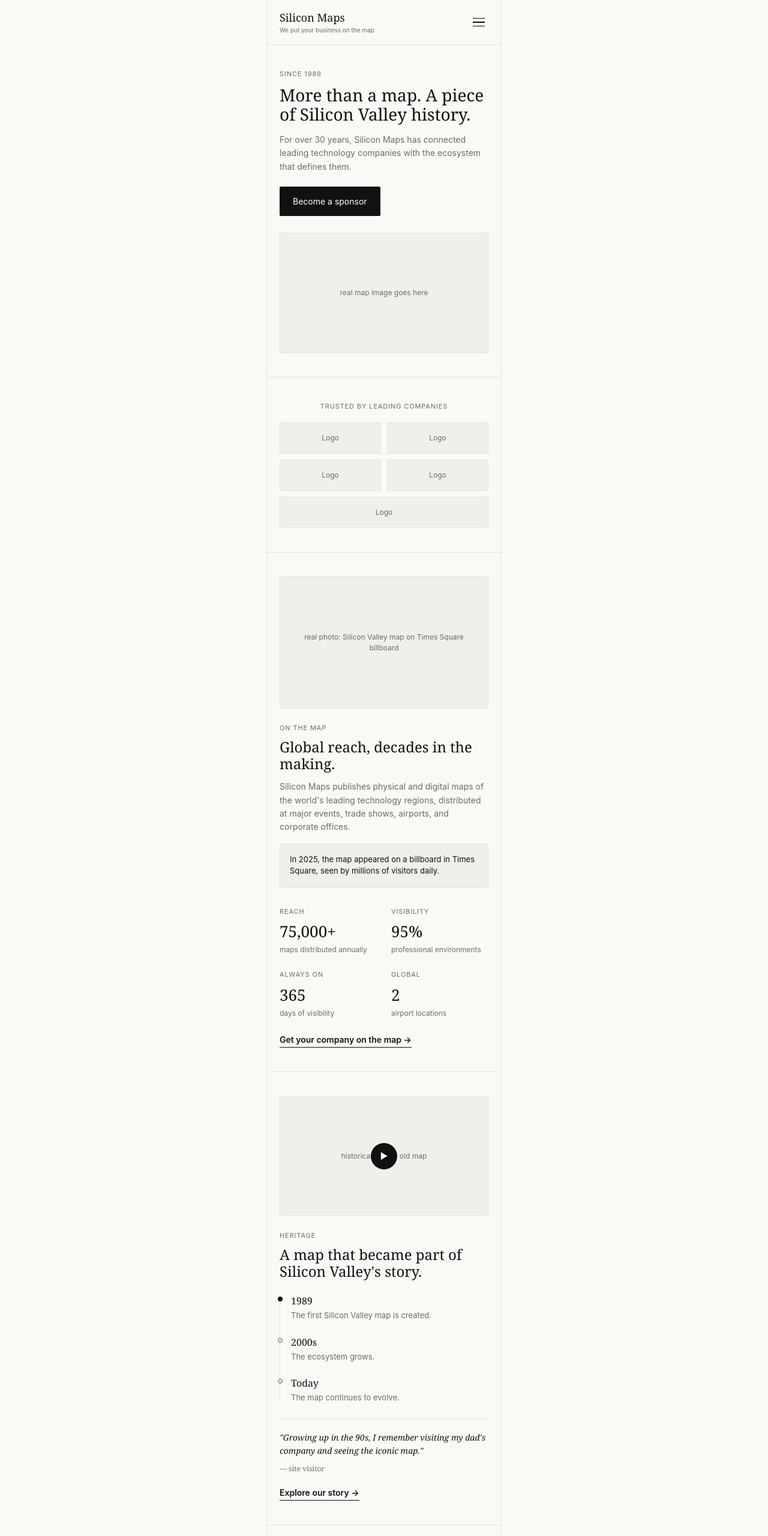
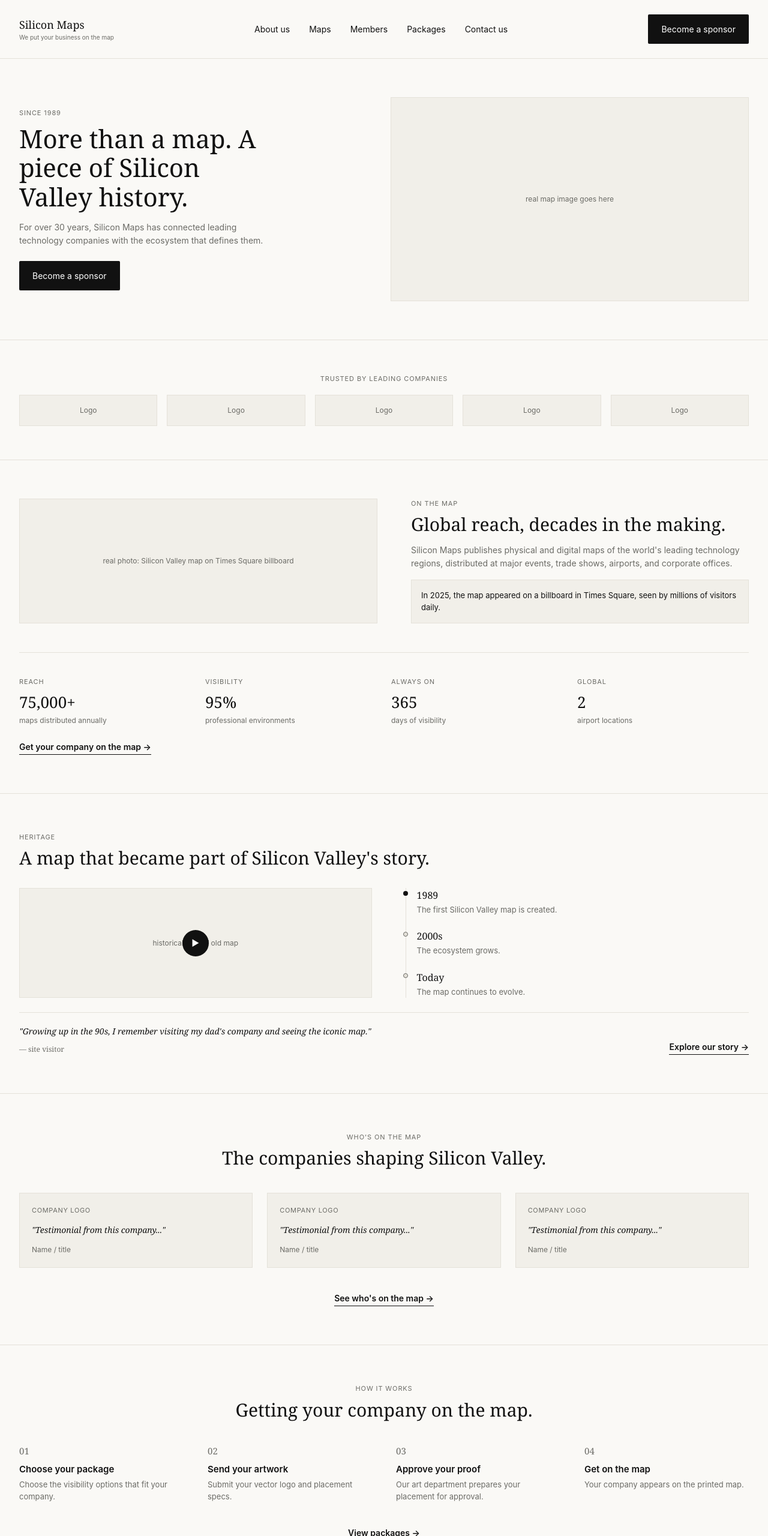
Before and after one commit to isabelledesouza/silicon-maps-unsolicited-redesign, a website: page index.html in a window 1280 px wide. Shown: the top 2560 px of the page at 60% size. Drawn offline with nearby package versions, Linux system fonts and the light colour scheme; files that its build step writes are made by us from their sources.

Commit message:
colors added

```diff
--- a/index.html
+++ b/index.html
@@ -6,15 +6,25 @@
     <link rel="stylesheet" href="dist/output.css">
     <title>Document</title>
 </head>
-<body>
-    <body class="font-[-apple-system,_'Helvetica_Neue',_Arial,_sans-serif] text-[#111111] bg-[#FAF9F6] max-w-[390px] mx-auto border-x border-[#E4E1D9]">
+<body class="font-[-apple-system,_'Helvetica_Neue',_Arial,_sans-serif] text-[#111111] bg-[#FAF9F6] max-w-[390px] sm:max-w-none lg:max-w-[1280px] w-full mx-auto border-x border-[#E4E1D9] sm:border-x-0">
 
-  <header class="flex items-center justify-between px-5 py-4 border-b border-[#E4E1D9] sticky top-0 bg-[#FAF9F6] z-10">
+  <header class="flex items-center justify-between px-5 py-4 sm:px-8 sm:py-5 lg:py-6 border-b border-[#E4E1D9] sticky top-0 bg-[#FAF9F6] z-10">
     <div>
       <span class="font-[Georgia,_'Times_New_Roman',_serif] font-normal text-[18px]">Silicon Maps</span>
       <span class="text-[10px] text-[#6B6B66] block">We put your business on the map</span>
     </div>
-    <button class="w-8 h-8 flex flex-col items-center justify-center gap-[5px] bg-transparent border-none"
+
+    <nav class="hidden lg:flex items-center gap-8 text-[14px]">
+      <a href="#" class="text-inherit no-underline">About us</a>
+      <a href="#" class="text-inherit no-underline">Maps</a>
+      <a href="#" class="text-inherit no-underline">Members</a>
+      <a href="#" class="text-inherit no-underline">Packages</a>
+      <a href="#" class="text-inherit no-underline">Contact us</a>
+    </nav>
+
+    <a class="hidden lg:inline-block bg-[#111111] text-white px-[22px] py-[14px] text-[14px] rounded-[2px] text-center">Become a sponsor</a>
+
+    <button class="lg:hidden w-8 h-8 flex flex-col items-center justify-center gap-[5px] bg-transparent border-none"
       onclick="const el=document.getElementById('drawer'); el.classList.toggle('hidden'); el.classList.toggle('flex');">
       <span class="w-5 h-[1.5px] bg-[#111111] block"></span>
       <span class="w-5 h-[1.5px] bg-[#111111] block"></span>
@@ -22,42 +32,50 @@
     </button>
   </header>
 
-  <nav id="drawer" class="hidden flex-col px-5 py-5 border-b border-[#E4E1D9] gap-4 text-[15px]">
+  <nav id="drawer" class="hidden lg:hidden flex-col px-5 py-5 sm:px-8 border-b border-[#E4E1D9] gap-4 text-[15px]">
     <a href="#" class="text-inherit no-underline">About us</a>
     <a href="#" class="text-inherit no-underline">Maps</a>
     <a href="#" class="text-inherit no-underline">Members</a>
     <a href="#" class="text-inherit no-underline">Packages</a>
     <a href="#" class="text-inherit no-underline">Contact us</a>
-    <a class="inline-block bg-[#111111] text-white px-[22px] py-[14px] text-[14px] rounded-[2px] text-center mt-2">Become a sponsor</a>
+    <a class="inline-block bg-[#111111] text-white px-[22px] py-[14px] text-[14px] rounded-[2px] text-center mt-2 w-fit">Become a sponsor</a>
   </nav>
 
-  <section class="px-5 py-10 border-b border-[#E4E1D9]">
+  <section class="px-5 py-10 sm:px-8 sm:py-12 lg:py-16 border-b border-[#E4E1D9]">
+    <div class="lg:flex lg:items-center lg:gap-14">
+      <div class="lg:flex-1">
         <div class="text-[11px] tracking-[0.08em] uppercase text-[#6B6B66] mb-[10px]">Since 1989</div>
-    <h1 class="font-[Georgia,_'Times_New_Roman',_serif] font-normal leading-[1.15] text-[28px] mb-4">More than a map. A piece of Silicon Valley history.</h1>
-    <p class="text-[14px] text-[#6B6B66] leading-[1.6] mb-[22px]">For over 30 years, Silicon Maps has connected leading technology companies with the ecosystem that defines them.</p>
+        <h1 class="font-[Georgia,_'Times_New_Roman',_serif] font-normal leading-[1.15] text-[28px] sm:text-[34px] lg:text-[42px] mb-4 lg:max-w-[420px]">More than a map. A piece of Silicon Valley history.</h1>
+        <p class="text-[14px] text-[#6B6B66] leading-[1.6] mb-[22px] lg:max-w-[420px]">For over 30 years, Silicon Maps has connected leading technology companies with the ecosystem that defines them.</p>
         <a class="inline-block bg-[#111111] text-white px-[22px] py-[14px] text-[14px] rounded-[2px] text-center">Become a sponsor</a>
-    <div class="bg-[#F1EFE9] border border-[#E4E1D9] text-[#6B6B66] text-[12px] flex items-center justify-center text-center px-4 py-[60px] h-[200px] mt-7">real map image goes here</div>
+      </div>
+      <div class="bg-[#F1EFE9] border border-[#E4E1D9] text-[#6B6B66] text-[12px] flex items-center justify-center text-center px-4 py-[60px] h-[200px] sm:h-[260px] mt-7 lg:mt-0 lg:flex-1 lg:h-[340px] lg:py-0">real map image goes here</div>
+    </div>
   </section>
 
-  <section class="px-5 py-10 border-b border-[#E4E1D9]">
+  <section class="px-5 py-10 sm:px-8 sm:py-12 lg:py-14 border-b border-[#E4E1D9]">
     <div class="text-center text-[11px] tracking-[0.08em] uppercase text-[#6B6B66] mb-[18px]">Trusted by leading companies</div>
-    <div class="grid grid-cols-2 gap-[10px]">
+    <div class="grid grid-cols-2 sm:grid-cols-3 lg:grid-cols-5 gap-[10px] sm:gap-4">
       <div class="bg-[#F1EFE9] border border-[#E4E1D9] p-4 text-center text-[12px] text-[#6B6B66]">Logo</div>
       <div class="bg-[#F1EFE9] border border-[#E4E1D9] p-4 text-center text-[12px] text-[#6B6B66]">Logo</div>
       <div class="bg-[#F1EFE9] border border-[#E4E1D9] p-4 text-center text-[12px] text-[#6B6B66]">Logo</div>
       <div class="bg-[#F1EFE9] border border-[#E4E1D9] p-4 text-center text-[12px] text-[#6B6B66]">Logo</div>
-      <div class="bg-[#F1EFE9] border border-[#E4E1D9] p-4 text-center text-[12px] text-[#6B6B66] col-span-2">Logo</div>
+      <div class="bg-[#F1EFE9] border border-[#E4E1D9] p-4 text-center text-[12px] text-[#6B6B66] col-span-2 sm:col-span-1">Logo</div>
     </div>
   </section>
 
-  <section class="px-5 py-10 border-b border-[#E4E1D9]">
-    <div class="bg-[#F1EFE9] border border-[#E4E1D9] text-[#6B6B66] text-[12px] flex items-center justify-center text-center px-4 h-[220px] mb-6">real photo: Silicon Valley map on Times Square billboard</div>
+  <section class="px-5 py-10 sm:px-8 sm:py-12 lg:py-16 border-b border-[#E4E1D9]">
+    <div class="lg:flex lg:gap-14">
+      <div class="bg-[#F1EFE9] border border-[#E4E1D9] text-[#6B6B66] text-[12px] flex items-center justify-center text-center px-4 h-[220px] sm:h-[280px] mb-6 lg:mb-0 lg:flex-1 lg:h-auto">real photo: Silicon Valley map on Times Square billboard</div>
+      <div class="lg:flex-1">
         <div class="text-[11px] tracking-[0.08em] uppercase text-[#6B6B66] mb-[10px]">On the map</div>
-    <h2 class="font-[Georgia,_'Times_New_Roman',_serif] font-normal leading-[1.15] text-[24px] mb-[14px]">Global reach, decades in the making.</h2>
+        <h2 class="font-[Georgia,_'Times_New_Roman',_serif] font-normal leading-[1.15] text-[24px] sm:text-[27px] lg:text-[30px] mb-[14px]">Global reach, decades in the making.</h2>
         <p class="text-[14px] text-[#6B6B66] leading-[1.6] mb-4">Silicon Maps publishes physical and digital maps of the world's leading technology regions, distributed at major events, trade shows, airports, and corporate offices.</p>
         <div class="bg-[#F1EFE9] border border-[#E4E1D9] p-4 text-[13px] leading-[1.5] mt-2">In 2025, the map appeared on a billboard in Times Square, seen by millions of visitors daily.</div>
+      </div>
+    </div>
 
-    <div class="grid grid-cols-2 gap-6 mt-8">
+    <div class="grid grid-cols-2 sm:grid-cols-4 gap-6 mt-8 sm:mt-10 lg:mt-12 lg:pt-10 lg:border-t lg:border-[#E4E1D9]">
       <div>
         <div class="text-[11px] tracking-[0.08em] uppercase text-[#6B6B66] mb-[6px]">Reach</div>
         <div class="font-[Georgia,_'Times_New_Roman',_serif] font-normal text-[26px]">75,000+</div>
@@ -82,15 +100,17 @@
     <a class="mt-6 text-[14px] font-semibold border-b border-[#111111] inline-block pb-[2px]">Get your company on the map →</a>
   </section>
 
-  <section class="px-5 py-10 border-b border-[#E4E1D9]">
-    <div class="bg-[#F1EFE9] border border-[#E4E1D9] text-[#6B6B66] text-[12px] flex items-center justify-center text-center px-4 h-[200px] mb-6 relative">
+  <section class="px-5 py-10 sm:px-8 sm:py-12 lg:py-16 border-b border-[#E4E1D9]">
+    <div class="text-[11px] tracking-[0.08em] uppercase text-[#6B6B66] mb-[10px]">Heritage</div>
+    <h2 class="font-[Georgia,_'Times_New_Roman',_serif] font-normal leading-[1.15] text-[24px] sm:text-[27px] lg:text-[30px] mb-[14px] lg:mb-8">A map that became part of Silicon Valley's story.</h2>
+
+    <div class="lg:flex lg:gap-14">
+      <div class="bg-[#F1EFE9] border border-[#E4E1D9] text-[#6B6B66] text-[12px] flex items-center justify-center text-center px-4 h-[200px] sm:h-[260px] mb-6 relative lg:mb-0 lg:flex-1 lg:h-auto">
         historical video / old map
         <div class="absolute top-1/2 left-1/2 -translate-x-1/2 -translate-y-1/2 w-11 h-11 rounded-full bg-[#111111] text-white flex items-center justify-center text-[14px]">▶</div>
       </div>
-    <div class="text-[11px] tracking-[0.08em] uppercase text-[#6B6B66] mb-[10px]">Heritage</div>
-    <h2 class="font-[Georgia,_'Times_New_Roman',_serif] font-normal leading-[1.15] text-[24px] mb-[14px]">A map that became part of Silicon Valley's story.</h2>
 
-    <div class="my-6 border-l border-[#E4E1D9] pl-[18px]">
+      <div class="my-6 sm:my-8 lg:my-0 lg:flex-1 border-l border-[#E4E1D9] pl-[18px]">
         <div class="relative mb-[22px] last:mb-0 before:content-[''] before:absolute before:left-[-22.5px] before:top-[5px] before:w-2 before:h-2 before:rounded-full before:bg-[#111111]">
           <div class="font-[Georgia,_'Times_New_Roman',_serif] font-normal text-[16px] mb-[3px]">1989</div>
           <div class="text-[13px] text-[#6B6B66]">The first Silicon Valley map is created.</div>
@@ -104,63 +124,66 @@
           <div class="text-[13px] text-[#6B6B66]">The map continues to evolve.</div>
         </div>
       </div>
+    </div>
 
-    <div class="font-[Georgia,_'Times_New_Roman',_serif] italic text-[14px] leading-[1.6] text-[#111111] border-t border-[#E4E1D9] pt-5 mt-6">
+    <div class="lg:flex lg:items-end lg:justify-between lg:gap-10 border-t border-[#E4E1D9] pt-5 mt-6">
+      <div class="font-[Georgia,_'Times_New_Roman',_serif] italic text-[14px] leading-[1.6] text-[#111111]">
         "Growing up in the 90s, I remember visiting my dad's company and seeing the iconic map."
         <span class="not-italic text-[12px] text-[#6B6B66] block mt-2">— site visitor</span>
       </div>
-    <a class="text-[14px] font-semibold border-b border-[#111111] pb-[2px] block mt-5 w-fit">Explore our story →</a>
+      <a class="text-[14px] font-semibold border-b border-[#111111] pb-[2px] block mt-5 lg:mt-0 w-fit shrink-0">Explore our story →</a>
+    </div>
   </section>
 
-  <section class="px-5 py-10 border-b border-[#E4E1D9]">
+  <section class="px-5 py-10 sm:px-8 sm:py-12 lg:py-16 border-b border-[#E4E1D9]">
     <div class="text-[11px] tracking-[0.08em] uppercase text-[#6B6B66] mb-[10px] text-center">Who's on the map</div>
-    <h2 class="font-[Georgia,_'Times_New_Roman',_serif] font-normal leading-[1.15] text-[24px] mb-[14px] text-center">The companies shaping Silicon Valley.</h2>
-    <div class="mt-6">
-      <div class="bg-[#F1EFE9] border border-[#E4E1D9] p-5 mb-[14px] last:mb-0">
+    <h2 class="font-[Georgia,_'Times_New_Roman',_serif] font-normal leading-[1.15] text-[24px] sm:text-[27px] lg:text-[30px] mb-[14px] text-center">The companies shaping Silicon Valley.</h2>
+    <div class="mt-6 sm:mt-8 lg:mt-10 grid grid-cols-1 sm:grid-cols-2 lg:grid-cols-3 gap-6">
+      <div class="bg-[#F1EFE9] border border-[#E4E1D9] p-5 mb-[14px] sm:mb-0">
         <div class="text-[11px] tracking-[0.06em] uppercase text-[#6B6B66] mb-[14px]">Company logo</div>
         <p class="font-[Georgia,_'Times_New_Roman',_serif] italic text-[14px] leading-[1.5] mb-[14px]">"Testimonial from this company..."</p>
         <div class="text-[12px] text-[#6B6B66]">Name / title</div>
       </div>
-      <div class="bg-[#F1EFE9] border border-[#E4E1D9] p-5 mb-[14px] last:mb-0">
+      <div class="bg-[#F1EFE9] border border-[#E4E1D9] p-5 mb-[14px] sm:mb-0">
         <div class="text-[11px] tracking-[0.06em] uppercase text-[#6B6B66] mb-[14px]">Company logo</div>
         <p class="font-[Georgia,_'Times_New_Roman',_serif] italic text-[14px] leading-[1.5] mb-[14px]">"Testimonial from this company..."</p>
         <div class="text-[12px] text-[#6B6B66]">Name / title</div>
       </div>
-      <div class="bg-[#F1EFE9] border border-[#E4E1D9] p-5 mb-[14px] last:mb-0">
+      <div class="bg-[#F1EFE9] border border-[#E4E1D9] p-5 mb-[14px] sm:mb-0">
         <div class="text-[11px] tracking-[0.06em] uppercase text-[#6B6B66] mb-[14px]">Company logo</div>
         <p class="font-[Georgia,_'Times_New_Roman',_serif] italic text-[14px] leading-[1.5] mb-[14px]">"Testimonial from this company..."</p>
         <div class="text-[12px] text-[#6B6B66]">Name / title</div>
       </div>
     </div>
-    <a class="block text-center mt-5 text-[14px] font-semibold border-b border-[#111111] pb-[2px] w-fit mx-auto">See who's on the map →</a>
+    <a class="block text-center mt-5 sm:mt-8 lg:mt-10 text-[14px] font-semibold border-b border-[#111111] pb-[2px] w-fit mx-auto">See who's on the map →</a>
   </section>
 
-  <section class="px-5 py-10 border-b border-[#E4E1D9]">
+  <section class="px-5 py-10 sm:px-8 sm:py-12 lg:py-16 border-b border-[#E4E1D9]">
     <div class="text-[11px] tracking-[0.08em] uppercase text-[#6B6B66] mb-[10px] text-center">How it works</div>
-    <h2 class="font-[Georgia,_'Times_New_Roman',_serif] font-normal leading-[1.15] text-[24px] mb-[14px] text-center">Getting your company on the map.</h2>
-    <div class="mt-6">
-      <div class="flex gap-[14px] py-[18px] border-t border-[#E4E1D9] first:border-t-0">
+    <h2 class="font-[Georgia,_'Times_New_Roman',_serif] font-normal leading-[1.15] text-[24px] sm:text-[27px] lg:text-[30px] mb-[14px] text-center">Getting your company on the map.</h2>
+    <div class="mt-6 sm:mt-8 lg:mt-10 sm:grid sm:grid-cols-2 sm:gap-8 lg:grid-cols-4 lg:gap-10">
+      <div class="flex gap-[14px] py-[18px] border-t border-[#E4E1D9] first:border-t-0 sm:flex-col sm:gap-2 sm:py-0 sm:border-t-0">
         <div class="font-[Georgia,_'Times_New_Roman',_serif] font-normal text-[15px] text-[#6B6B66] min-w-6">01</div>
         <div>
           <h3 class="text-[15px] mb-[5px] font-[-apple-system,_'Helvetica_Neue',_Arial,_sans-serif] font-semibold">Choose your package</h3>
           <p class="text-[13px] text-[#6B6B66] leading-[1.5]">Choose the visibility options that fit your company.</p>
         </div>
       </div>
-      <div class="flex gap-[14px] py-[18px] border-t border-[#E4E1D9] first:border-t-0">
+      <div class="flex gap-[14px] py-[18px] border-t border-[#E4E1D9] first:border-t-0 sm:flex-col sm:gap-2 sm:py-0 sm:border-t-0">
         <div class="font-[Georgia,_'Times_New_Roman',_serif] font-normal text-[15px] text-[#6B6B66] min-w-6">02</div>
         <div>
           <h3 class="text-[15px] mb-[5px] font-[-apple-system,_'Helvetica_Neue',_Arial,_sans-serif] font-semibold">Send your artwork</h3>
           <p class="text-[13px] text-[#6B6B66] leading-[1.5]">Submit your vector logo and placement specs.</p>
         </div>
       </div>
-      <div class="flex gap-[14px] py-[18px] border-t border-[#E4E1D9] first:border-t-0">
+      <div class="flex gap-[14px] py-[18px] border-t border-[#E4E1D9] first:border-t-0 sm:flex-col sm:gap-2 sm:py-0 sm:border-t-0">
         <div class="font-[Georgia,_'Times_New_Roman',_serif] font-normal text-[15px] text-[#6B6B66] min-w-6">03</div>
         <div>
           <h3 class="text-[15px] mb-[5px] font-[-apple-system,_'Helvetica_Neue',_Arial,_sans-serif] font-semibold">Approve your proof</h3>
           <p class="text-[13px] text-[#6B6B66] leading-[1.5]">Our art department prepares your placement for approval.</p>
         </div>
       </div>
-      <div class="flex gap-[14px] py-[18px] border-t border-[#E4E1D9] first:border-t-0">
+      <div class="flex gap-[14px] py-[18px] border-t border-[#E4E1D9] first:border-t-0 sm:flex-col sm:gap-2 sm:py-0 sm:border-t-0">
         <div class="font-[Georgia,_'Times_New_Roman',_serif] font-normal text-[15px] text-[#6B6B66] min-w-6">04</div>
         <div>
           <h3 class="text-[15px] mb-[5px] font-[-apple-system,_'Helvetica_Neue',_Arial,_sans-serif] font-semibold">Get on the map</h3>
@@ -168,21 +191,22 @@
         </div>
       </div>
     </div>
-    <a class="block text-center mt-2 text-[14px] font-semibold border-b border-[#111111] pb-[2px] w-fit mx-auto">View packages →</a>
+    <a class="block text-center mt-2 sm:mt-8 lg:mt-10 text-[14px] font-semibold border-b border-[#111111] pb-[2px] w-fit mx-auto">View packages →</a>
   </section>
 
-  <section class="px-5 py-10 border-b border-[#E4E1D9] bg-[#F1EFE9] text-center">
-    <h2 class="font-[Georgia,_'Times_New_Roman',_serif] font-normal leading-[1.15] text-[24px] mb-3">Put your company on the map.</h2>
-    <p class="text-[14px] text-[#6B6B66] mb-[22px] leading-[1.6]">Join leading technology companies and increase your visibility across the Silicon Valley ecosystem.</p>
-    <a class="inline-block bg-[#111111] text-white px-[22px] py-[14px] text-[14px] rounded-[2px] text-center w-full">Become a sponsor →</a>
+  <section class="px-5 py-10 sm:px-8 sm:py-14 lg:py-20 border-b border-[#E4E1D9] bg-[#F1EFE9] text-center">
+    <h2 class="font-[Georgia,_'Times_New_Roman',_serif] font-normal leading-[1.15] text-[24px] sm:text-[28px] lg:text-[32px] mb-3">Put your company on the map.</h2>
+    <p class="text-[14px] text-[#6B6B66] mb-[22px] leading-[1.6] sm:max-w-[460px] sm:mx-auto">Join leading technology companies and increase your visibility across the Silicon Valley ecosystem.</p>
+    <a class="inline-block bg-[#111111] text-white px-[22px] py-[14px] text-[14px] rounded-[2px] text-center w-full sm:w-auto">Become a sponsor →</a>
   </section>
 
-  <footer class="px-5 py-8">
-    <div class="mb-7">
+  <footer class="px-5 py-8 sm:px-8 sm:py-10 lg:py-14">
+    <div class="grid grid-cols-1 sm:grid-cols-2 lg:grid-cols-4 gap-8">
+      <div class="mb-7 sm:mb-0">
         <span class="font-[Georgia,_'Times_New_Roman',_serif] font-normal text-[18px] mb-2 block">Silicon Maps</span>
         <p class="text-[13px] text-[#6B6B66] leading-[1.5]">We put your business on the map, helping companies get discovered across the world's leading tech and life sciences hubs.</p>
       </div>
-    <div class="grid grid-cols-2 gap-6 mb-7">
+
       <div>
         <h4 class="text-[13px] mb-3">Quick links</h4>
         <a href="#" class="block text-[13px] text-[#6B6B66] mb-[10px]">About us</a>
@@ -191,6 +215,7 @@
         <a href="#" class="block text-[13px] text-[#6B6B66] mb-[10px]">Members</a>
         <a href="#" class="block text-[13px] text-[#6B6B66] mb-[10px]">Press</a>
       </div>
+
       <div>
         <h4 class="text-[13px] mb-3">Resources</h4>
         <a href="#" class="block text-[13px] text-[#6B6B66] mb-[10px]">Podcast</a>
@@ -198,18 +223,19 @@
         <a href="#" class="block text-[13px] text-[#6B6B66] mb-[10px]">Listing requirements</a>
         <a href="#" class="block text-[13px] text-[#6B6B66] mb-[10px]">Contact us</a>
       </div>
-    </div>
-    <div class="mb-7">
+
+      <div>
         <h4 class="text-[13px] mb-3">Get listed</h4>
         <p class="text-[13px] text-[#6B6B66] leading-[1.5] mb-[10px]">Join the companies already visible to buyers and investors browsing our maps.</p>
         <a class="text-[13px] font-semibold mt-1 block">▶ Listen to the podcast</a>
       </div>
-    <div class="flex justify-between text-[11px] text-[#6B6B66] border-t border-[#E4E1D9] pt-[18px]">
+    </div>
+
+    <div class="flex justify-between text-[11px] text-[#6B6B66] border-t border-[#E4E1D9] pt-[18px] mt-7">
       <span>© 2026 Silicon Maps. All rights reserved.</span>
       <span>Terms of use</span>
     </div>
   </footer>
 
 </body>
-</body>
 </html>
```
Lines whose indentation alone changed are shown as unchanged.
